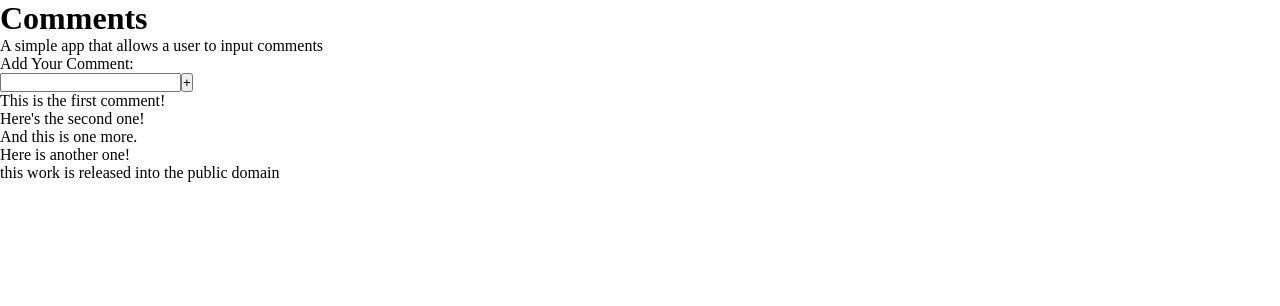
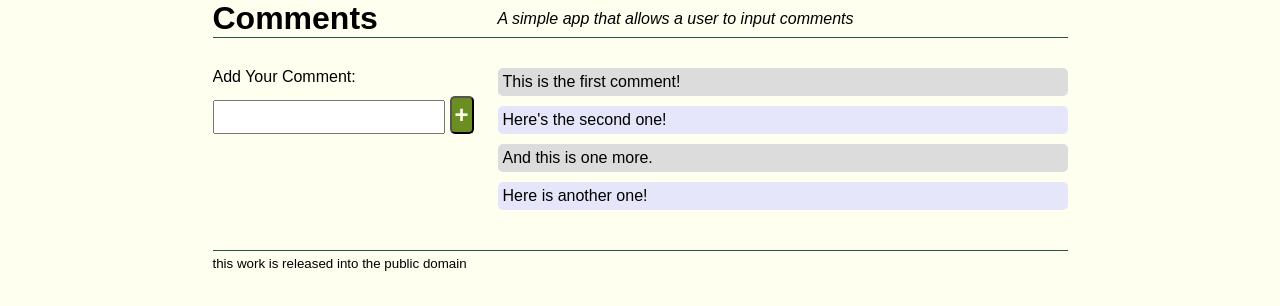
Before and after one commit to pedro-filho-81/aulas-html-css-javascript-1, a plain HTML site: page exemplos/livro-aplicacao-web/cap04/projects/exemplo2/index.html in a window 1280 px wide. Drawn offline with nearby package versions, Linux system fonts and the light colour scheme.

Commit message:
Update style.css

```diff
--- a/exemplos/livro-aplicacao-web/cap04/projects/exemplo2/style.css
+++ b/exemplos/livro-aplicacao-web/cap04/projects/exemplo2/style.css
@@ -1,6 +1,88 @@
 @charset "utf-8";
-
 * {
    margin: 0;
    padding: 0;
 }
+
+body {
+   width: 855px;
+   margin: auto;
+   background: ivory;
+   font-size: 100%;
+   font-family: sans-serif;
+}
+
+header {
+   overflow: auto;
+   border-bottom: 1px solid darkslategray;
+}
+
+h1 {
+   float: left;
+}
+
+header p {
+   float: right;
+   width: 570px;
+   font-style: italic;
+   margin-top: 10px;
+}
+
+main {
+   overflow: auto;
+   padding: 30px 0;
+   border-bottom: 1px solid darkslategray;
+}
+
+
+.comment-input {
+   float: left;
+   width: 285px;
+}
+
+.comment-input p {
+   margin-bottom: 10px;
+}
+
+.comment-input input {
+   width: 80%;
+   height: 30px;
+   font-size: 1.2em;
+   font-weight: bold;
+}
+
+.comment-input button {
+   font-weight: bold;
+   padding: 3px;
+   border-radius: 5px;
+   color: ivory;
+   background: olivedrab;
+   cursor: pointer;
+   font-size: 1.5em;
+   margin-left: 5px;
+}
+
+.comments {
+   float: right;
+   width: 570px;
+}
+
+.comments p {
+   padding: 5px;
+   margin-bottom: 10px;
+   border-radius: 5px;
+}
+
+.comments p:nth-child(even) {
+   background: lavender;
+}
+
+.comments p:nth-child(odd) {
+   background: gainsboro;
+}
+
+footer {
+   font-size: smaller;
+   margin-top: 5px;
+   clear: both;
+}
```
